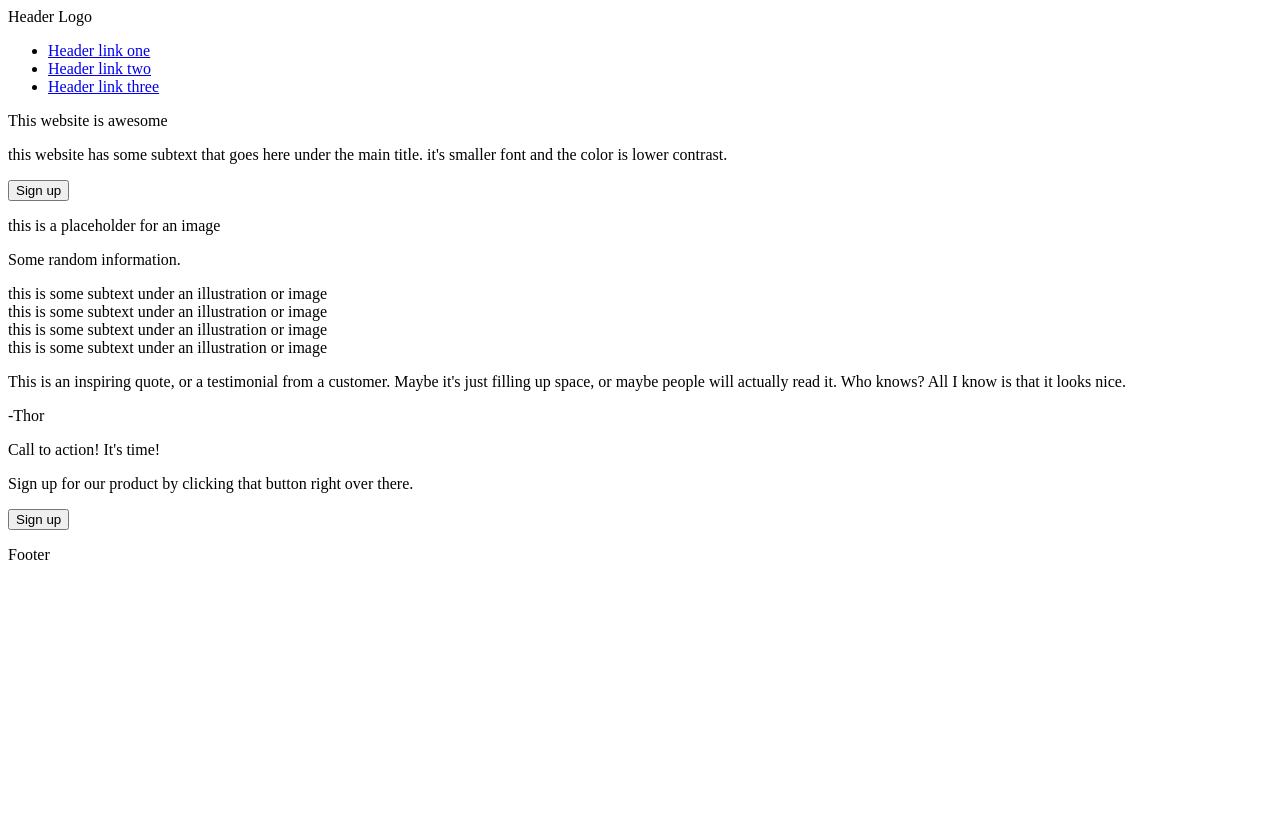
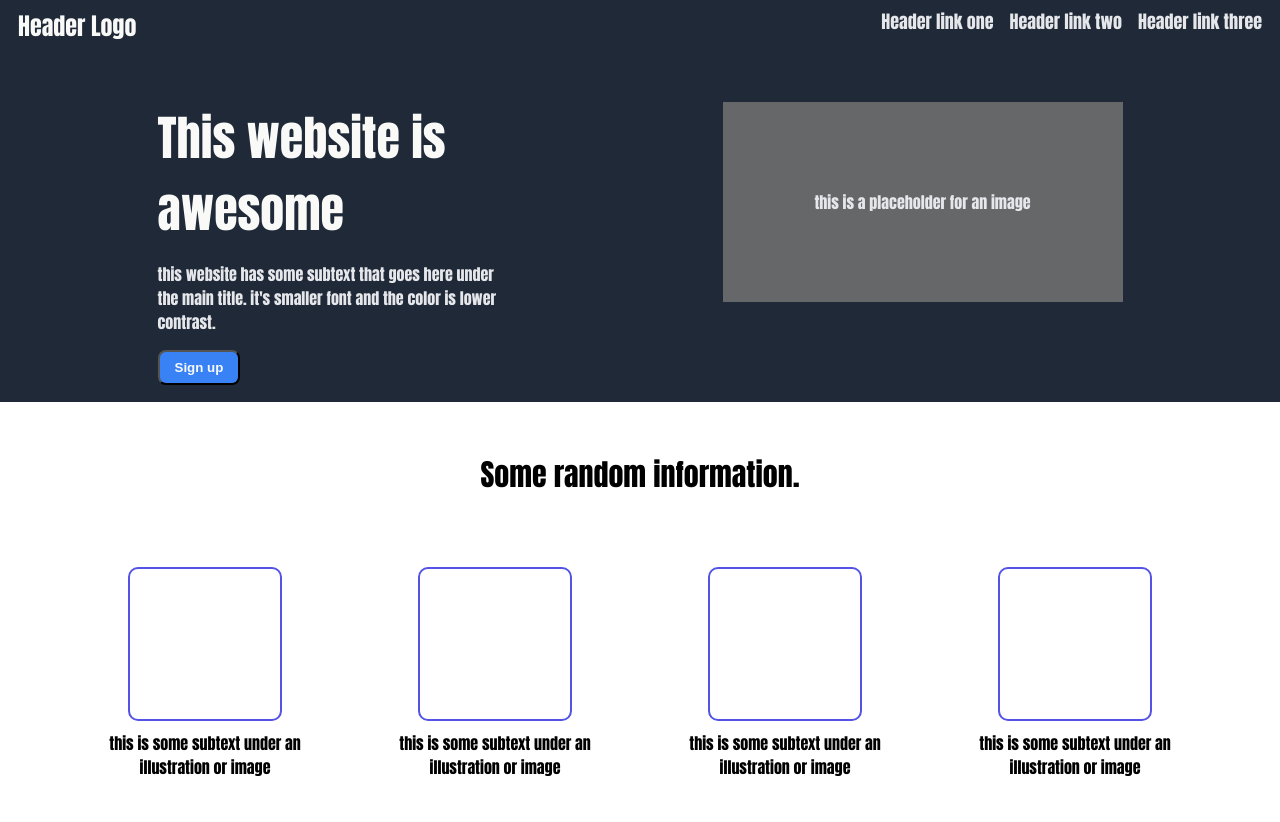
Before and after one commit to razahuss/Project-Landing-Page, a plain HTML site: page index.html in a window 1280 px wide. Shown: the top 822 px of the page. Before the commit the page ends 800 px from the top, so only its background shows below. Drawn offline with Linux system fonts and the light colour scheme.

Commit message:
finished style.css file

```diff
--- a/index.html
+++ b/index.html
@@ -5,23 +5,22 @@
     <meta http-equiv="X-UA-Compatible" content="IE=edge">
     <meta name="viewport" content="width=device-width, initial-scale=1.0">
     <title>Landing Page</title>
+    <link rel="stylesheet" href="styles.css">
 </head>
 <body>
     <div class="header">
-        <div class="logo">Header Logo</div>
-        <div class="header-links">
-            <ul>
+        <p class="logo">Header Logo</p>
+        <ul class="header-links">
             <li><a href="#"> Header link one</a></li>
             <li><a href="#"> Header link two</a></li>
             <li><a href="#"> Header link three</a></li>
         </ul>
     </div>
-    </div>
     <div class="container">
         <div class="first-section">
             <div class="first-left">
-                <p>This website is awesome</p>
-                <p>this website has some subtext that
+                <p class="first-left-header">This website is awesome</p>
+                <p class="first-left-subsection">this website has some subtext that
                     goes here under the main title. it's
                     smaller font and the color is lower
                     contrast.
@@ -29,13 +28,14 @@
                 <button class="button-sign-up">Sign up</button>
             </div>
             <div class="first-right">
-                <p>this is a placeholder for an image</p>
+                <p class="first-placeholder-image">this is a placeholder for an image</p>
             </div>
         </div>
         <div class="second-section">
             <div class="second-header">
                 <p>Some random information.</p>
             </div>
+            <div class="all-box-cards">
                 <div class="box-card">
                     <div class="box"></div>
                     <div class="text">this is some subtext under an illustration or image</div>
@@ -53,20 +53,21 @@
                     <div class="text">this is some subtext under an illustration or image</div>
                 </div>
             </div>
+        </div>
         <div class="third-section">
-            <p>This is an inspiring quote, or a
+            <p class="quote">This is an inspiring quote, or a
                 testimonial from a customer. Maybe it's
                 just filling up space, or maybe people
                 will actually read it. Who knows? All I
                 know is that it looks nice.
             </p>
-            <p>-Thor</p>
+            <p class="quote-author">-Someone</p>
         </div>
         <div class="fourth-section">
             <div class="popup-action">
                 <div class="popup-text">
-                    <p>Call to action! It's time!</p>
-                    <p>Sign up for our product by clicking that button right
+                    <p class="action-header">Call to action! It's time!</p>
+                    <p class="action-subtext">Sign up for our product by clicking that button right
                         over there.
                     </p>
                 </div>
@@ -75,7 +76,7 @@
         </div>
     </div>
     <div class="footer">
-        <p>Footer</p>
+        <p> Copyright - Footer - Some Text Goes Here</p>
     </div>
 </body>
 </html>
--- a/styles.css
+++ b/styles.css
@@ -0,0 +1,222 @@
+body {
+    display: flex;
+    flex-direction: column;
+    margin: 0;
+    font-family: Impact, Haettenschweiler, 'Arial Narrow Bold', sans-serif;
+}
+
+/*header css*/
+.header {
+    display: flex;
+    padding: 8px;
+    justify-content: space-between;
+    background-color: #1F2937;
+    padding-left: 18px;
+    padding-right: 18px;
+}
+
+.header-links {
+    display: flex;
+    list-style-type: none;
+    gap: 16px;
+    margin: 0;
+    padding: 0;
+}
+
+.logo {
+    margin: 0;
+    padding: 0;
+    color: #F9FAF8;
+    font-size: 24px;
+    font-weight: bolder;
+}
+/*end of header css*/
+
+a {
+    text-decoration: none;
+    color: #e5e7eb;
+    font-size: 18px;
+}
+
+.container {
+    display: flex;
+    flex-direction: column;
+    flex: 1;
+}
+
+/*first-section css*/
+
+.first-section {
+    display: flex;
+    justify-content: space-around;
+    padding: 50px;
+    background-color: #1F2937;
+}
+
+.first-left {
+    width: 350px;
+    height: 250px;
+}
+
+.first-left-header {
+    font-size: 48px;
+    margin: 0;
+    font-weight: bolder;
+    color: #F9FAF8;
+}
+
+.first-left-subsection {
+    color: #e5e7eb;
+}
+
+.first-left .button-sign-up {
+    background-color: #3882f6;
+    color: #F9FAF8;
+    padding-left: 15px;
+    padding-right: 15px;
+    padding-top: 8px;
+    padding-bottom: 8px;
+    border-radius: 8px;
+    font-weight: bold;
+}
+
+.first-right {
+    width: 400px;
+    height: 200px;
+    display: flex;
+    justify-content: center;
+    align-items: center;
+    background-color: #666769;
+}
+
+.first-placeholder-image {
+    color: #e5e7eb;
+}
+
+/*end of first section css*/
+
+/*second section css*/
+.second-section {
+    display: flex;
+    flex-direction: column;
+    margin: 20px;
+}
+.second-section .second-header {
+    text-align: center;
+    margin: 0;
+    font-size: 30px;
+    font-weight: bold;
+}
+
+.all-box-cards {
+    display: flex;
+    margin-right: 40px;
+    margin-left: 40px;
+    justify-content: space-around;
+}
+
+.box-card {
+    margin: 20px;
+    padding: 20px;
+    text-align: center;
+}
+.all-box-cards .box-card .box {
+    width: 150px;
+    height: 150px;
+    border-color: rgb(83, 83, 230);
+    border-width: 2px;
+    border-style: solid;
+    border-radius: 10px;
+    margin: auto;
+    margin-bottom: 10px;
+}
+
+/*end of second section css*/
+
+/*third section css*/
+
+.third-section {
+    display: flex;
+    flex-direction: column;
+    height: 350px;
+    justify-content: center;
+    align-items: center;
+    background-color: #E5E7EB;
+}
+
+.third-section p {
+    width: 900px;
+    font-size: 30px;
+    color: #1F2937;
+}
+
+.third-section .quote {
+    font-style: italic;
+}
+
+.third-section .quote-author {
+    text-align: end;
+    font-weight: bold;
+}
+
+/*end of third section css*/
+
+/*fourth section css*/
+
+.fourth-section {
+    height: 300px;
+    display: flex;
+    justify-content: center;
+    align-items: center;
+}
+
+.fourth-section .popup-action {
+    display: flex;
+    background-color: #3882f6;
+    color: #F9FAF8;
+    border-radius: 8px;
+    height: 120px;
+    width: 800px;
+    justify-content: center;
+    align-items: center;
+    gap: 88px;
+}
+
+.fourth-section .popup-action p {
+    margin: 0;
+}
+
+.fourth-section .popup-action .action-header {
+    font-weight: bold;
+    font-size: 18px;
+}
+
+.fourth-section .popup-action .action-subtext {
+    color: #edeeec;
+    font-size: 16px;
+}
+
+.fourth-section .popup-action .popup-signup {
+    background-color: #3882f6;
+    border-color: #F9FAF8;
+    border-width: 2px;
+    border-radius: 5px;
+    color: #F9FAF8;
+    padding: 5px 18px 5px 18px;
+}
+
+/*end of fourth section css*/
+
+/*footer css*/
+
+.footer {
+    display: flex;
+    justify-content: center;
+    align-items: center;
+    height: 60px;
+    background-color: #1F2937;
+    color: #F9FAF8;
+    font-style: italic;
+    font-size: 14px;
+}
+/*end of footer css*/
```
Lines whose indentation alone changed are shown as unchanged.
